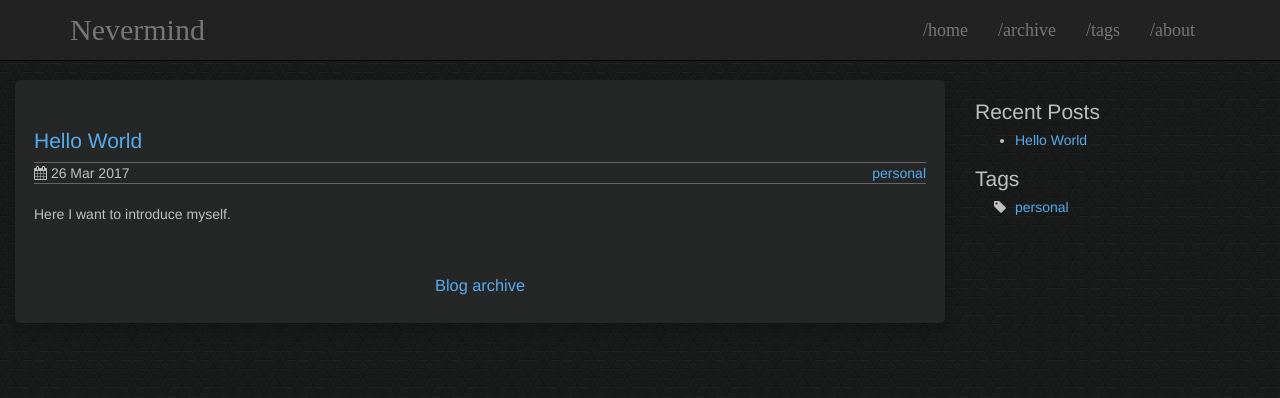
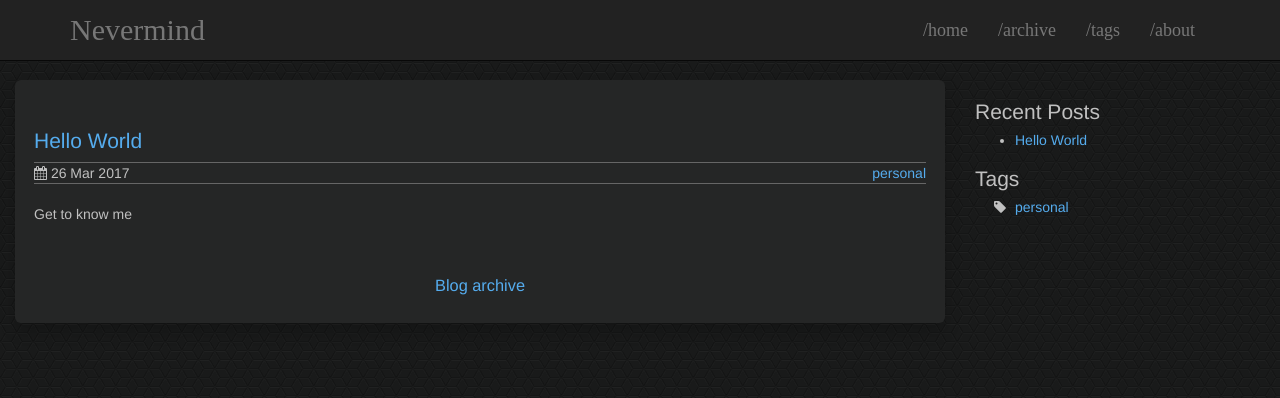
Before and after one commit to baumhoto/baumhoto.github.io, a Jekyll site: the page built from index.html, in a window 1280 px wide. Shown: the top 398 px of the page. Built offline with Jekyll 4.4.1, drawn with Linux system fonts in a browser that asks for light colours.

Commit message:
fixed typo

```diff
--- a/_posts/2017-03-25-hello-world.md
+++ b/_posts/2017-03-25-hello-world.md
@@ -3,10 +3,10 @@
 title: "Hello World"
 date: 2017-03-26 00:57:06
 tags: personal
-description: Here I want to introduce myself.
+description: Get to know me
 ---
 
-## Carreer
+## Career
 
 I've been a professional software developer for almost 10 years. While i was doing mostly Java during my University time and in my first job afterwards, i've been a C# developer since then writing Enterprise applications. Obviously you'll do some website stuff too (using ASP.NET in the past and WebAPI with Angular more recently). Recently we've started to use NodeJs (with AWS Lambda).
 
```
